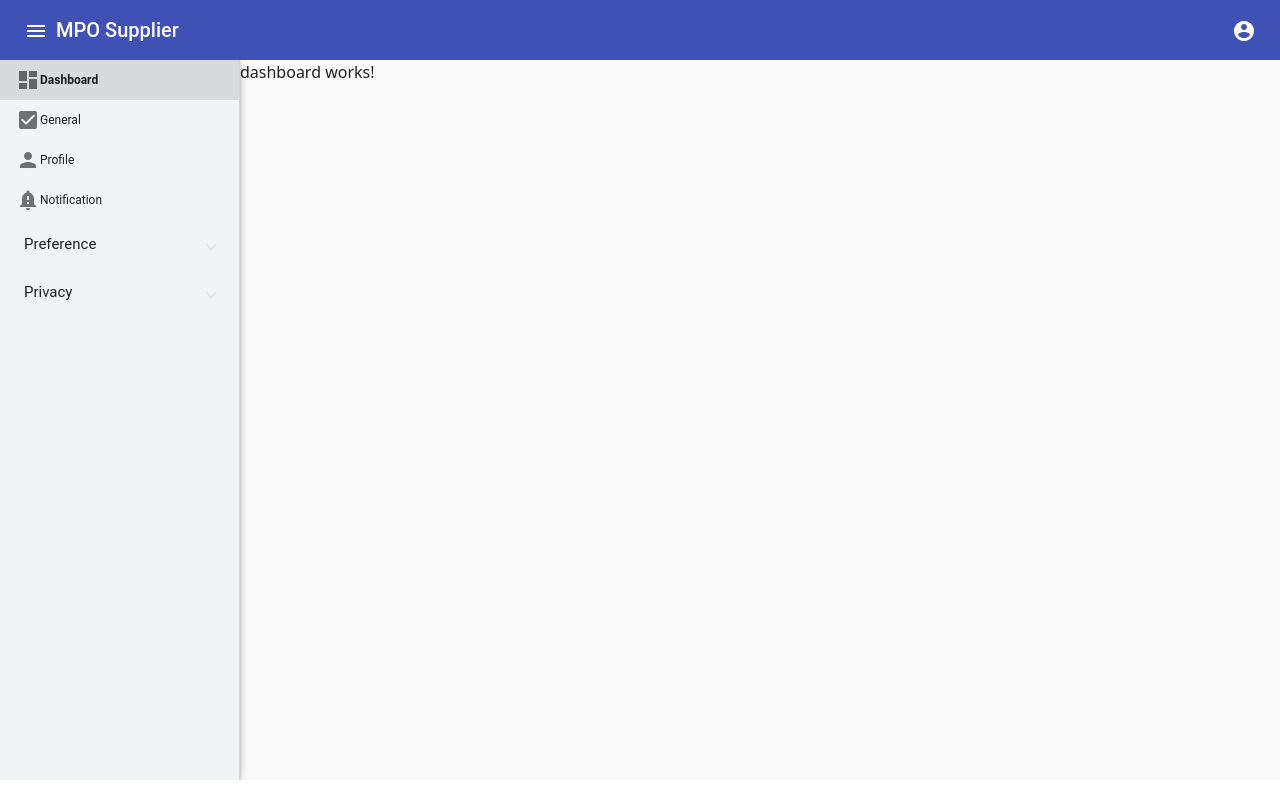
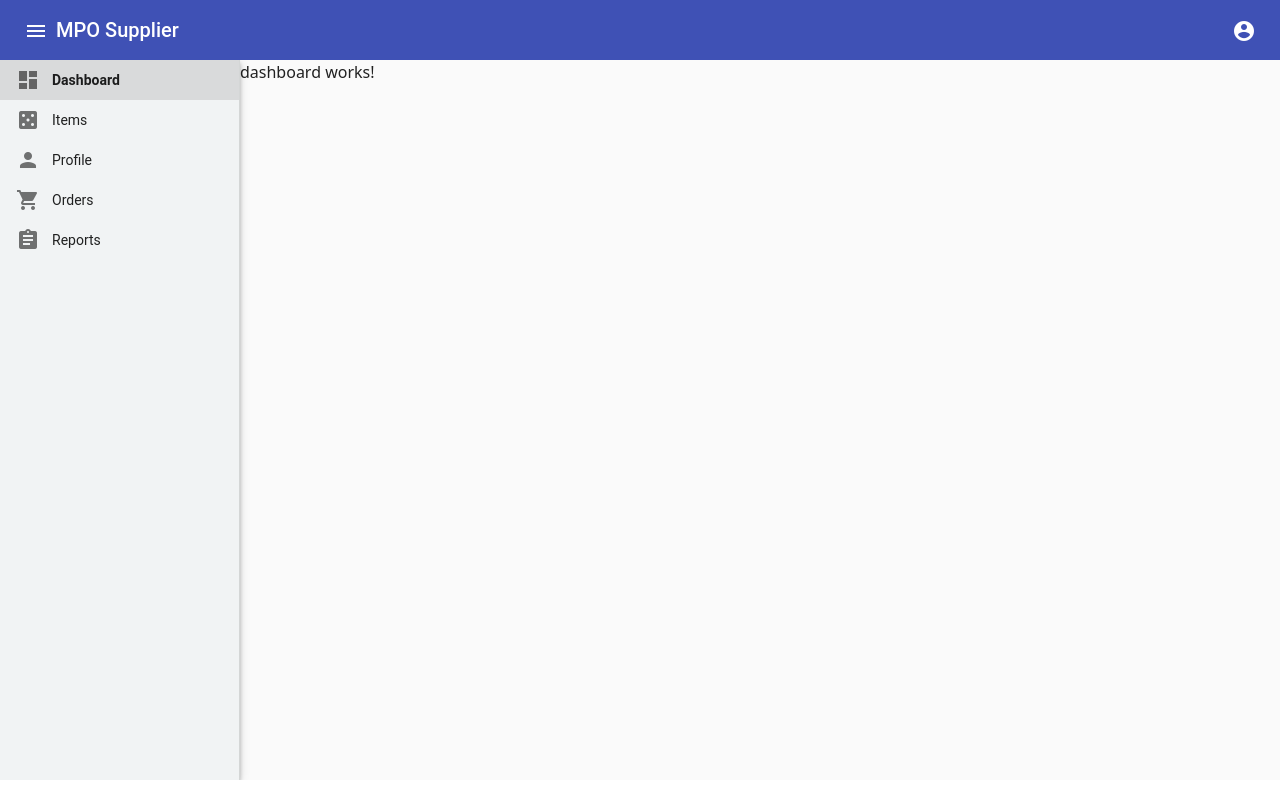
Before and after one commit to Devopsguyindia/MPOSupplier, an Angular app: page /dashboard in a window 1280 px wide. Built offline with nearby package versions, Linux system fonts and the light colour scheme.

Commit message:
add menu

```diff
--- a/src/app/pages/main-layout/main-layout.component.html
+++ b/src/app/pages/main-layout/main-layout.component.html
@@ -32,7 +32,7 @@
                 [routerLink]="item.isDialog ? null : item.url"
                 [class.selected]="item.isSelected"
                 (click)="onMenuItemClick(item)">
-                <mat-icon>{{ item.icon }}</mat-icon>{{ item.name }}
+                <mat-icon>{{ item.icon }}</mat-icon> <span class="ml-3 text-sm">{{ item.name }}</span>
               </mat-list-item>
             </ng-container>
 
--- a/src/app/pages/main-layout/main-layout.component.ts
+++ b/src/app/pages/main-layout/main-layout.component.ts
@@ -28,9 +28,9 @@ export class MainLayoutComponent implements OnInit {
       hasSubmenu: false
     },
     {
-      name: 'General',
-      url: '/general',
-      icon: 'check_box',
+      name: 'Items',
+      url: '/item',
+      icon: 'casino',
       isSelected: false,
       hasSubmenu: false
     },
@@ -43,34 +43,19 @@ export class MainLayoutComponent implements OnInit {
       isDialog: true
     },
     {
-      name: 'Notification',
-      url: '/notification',
-      icon: 'notification_important',
+      name: 'Orders',
+      url: '/order',
+      icon: 'local_grocery_store',
       isSelected: false,
       hasSubmenu: false
     },
     {
-      name: 'Preference',
-      url: '',
-      icon: '',
+      name: 'Reports',
+      url: '/report',
+      icon: 'assignment',
       isSelected: false,
-      hasSubmenu: true,
-      submenu: [
-        { name: 'Billing', url: '/billing', icon: 'attach_money', isSelected: false, hasSubmenu: false },
-        { name: 'Notification', url: '/notification', icon: 'notification_important', isSelected: false, hasSubmenu: false }
-      ]
+      hasSubmenu: false
     },
-    {
-      name: 'Privacy',
-      url: '',
-      icon: '',
-      isSelected: false,
-      hasSubmenu: true,
-      submenu: [
-        { name: 'Partnership Request', url: '/partnership-request', icon: 'person_add', isSelected: false, hasSubmenu: false },
-        { name: 'Profile Visibility', url: '/profile-visibility', icon: 'visibility', isSelected: false, hasSubmenu: false }
-      ]
-    }
   ];
 
   constructor(private breakpointObserver: BreakpointObserver,
```
